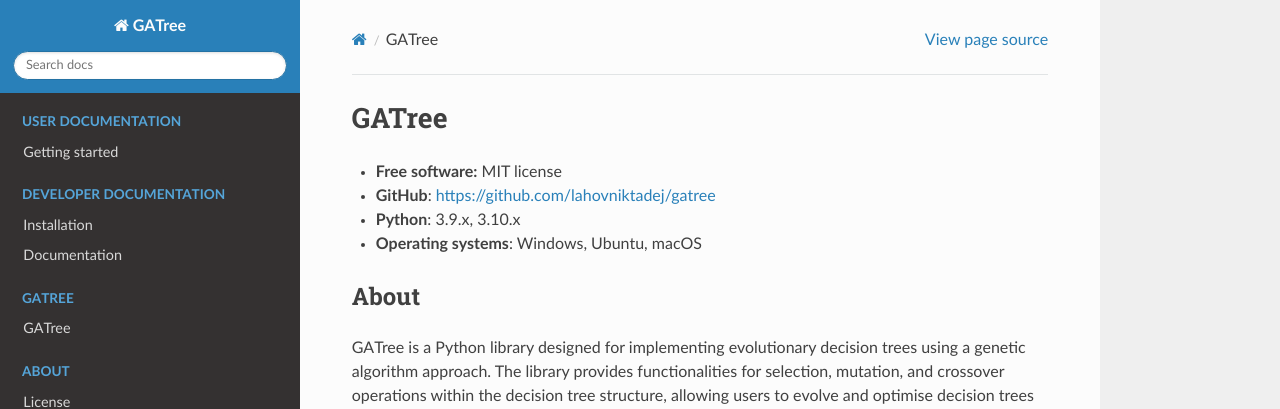
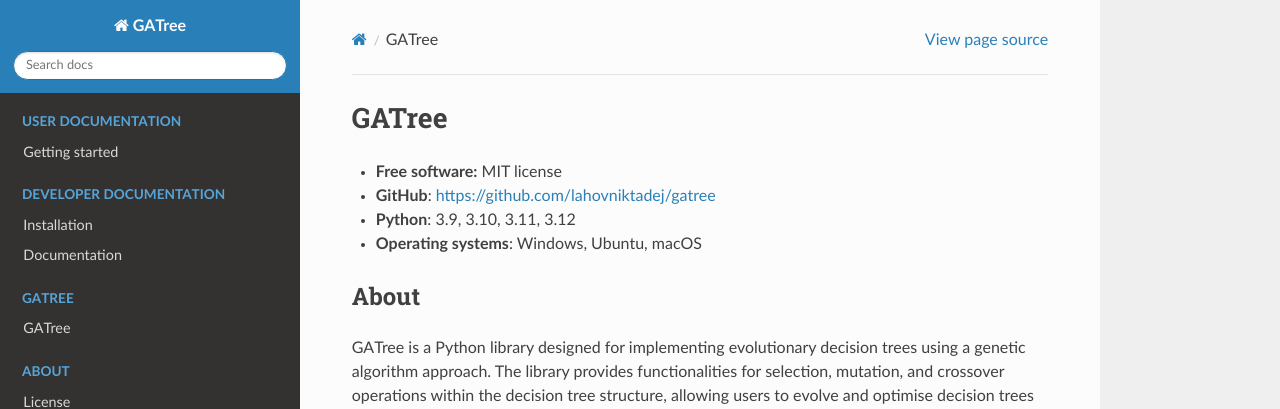
Before and after one commit to lahovniktadej/gatree, a Sphinx documentation site: the page built from docs/index.rst, in a window 1280 px wide and 900 px high. Shown: the top 409 px of the window. Built offline with Sphinx 7.4.7 and the Read the Docs theme 2.0.0, drawn with Linux system fonts in a browser that asks for light colours.

Commit message:
doc: Python version 3.11, 3.12

```diff
--- a/docs/index.rst
+++ b/docs/index.rst
@@ -3,7 +3,7 @@
 
 * **Free software:** MIT license
 * **GitHub**: https://github.com/lahovniktadej/gatree
-* **Python**: 3.9.x, 3.10.x
+* **Python**: 3.9, 3.10, 3.11, 3.12
 * **Operating systems**: Windows, Ubuntu, macOS
 
 About
```
Also changed, not shown: README.md (+1 -1 lines), 1 other file.
